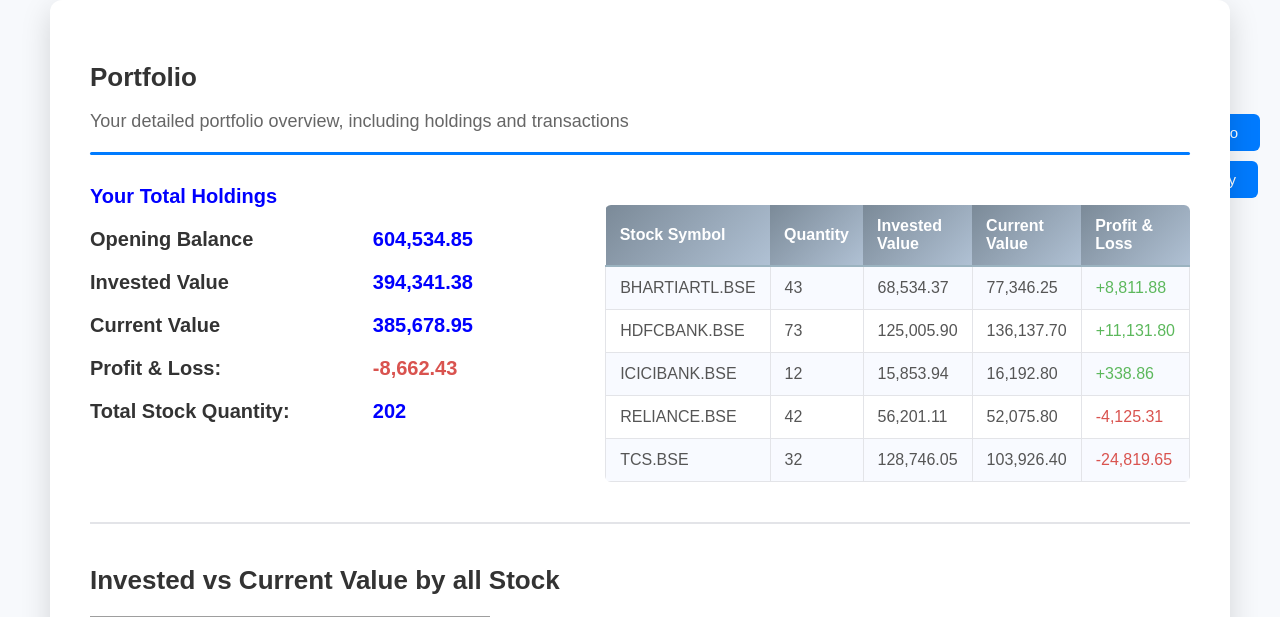
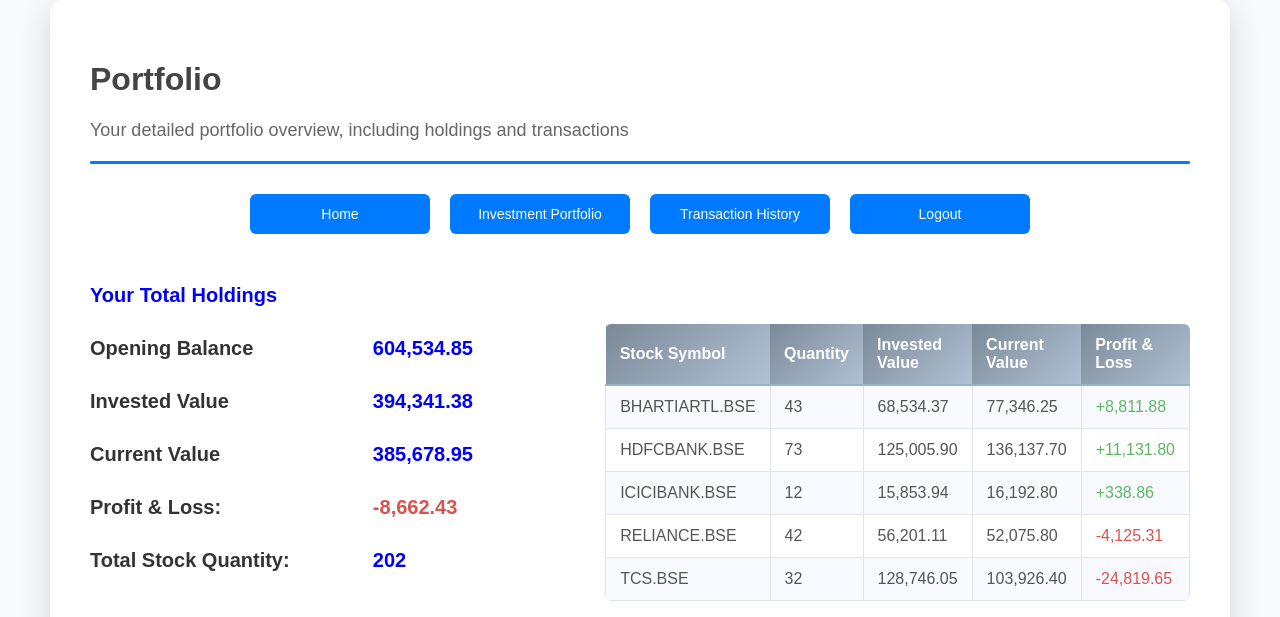
Before and after one commit to ankushp1650/zero-risk-trader, a Django app: page /auth/platform/ in a window 1280 px wide. Shown: the top 617 px of the page. Run offline with Django 4.2, Linux system fonts and the light colour scheme; a user stored in the database is signed in; data comes from the database, SQL or seed files in the repository; grey boxes are pictures that could not be loaded.

Commit message:
Updated some HTML files

```diff
--- a/auth_app/templates/portfolio/buy_stock.html
+++ b/auth_app/templates/portfolio/buy_stock.html
@@ -82,8 +82,8 @@
 
         .top-right-buttons {
             position: absolute;
-            top: 10px;
-            right: 10px;
+            top: 30px;
+            right: 400px;
             display: flex;
             gap: 10px;
             flex-wrap: wrap;
@@ -142,8 +142,8 @@
 </head>
 <body>
     <div class="top-right-buttons">
+        <a href="{% url 'investment_view' %}" class="btn">Back to Investment</a>
         <a href="{% url 'logout' %}" class="btn">Logout</a>
-        <a href="{% url 'investment_view' %}" class="btn">Back to Investment</a>
     </div>
 
     <div class="container">
--- a/auth_app/templates/portfolio/investment.html
+++ b/auth_app/templates/portfolio/investment.html
@@ -29,8 +29,8 @@
 
         .top-right-buttons {
             position: absolute;
-            top: 20px;
-            right: 20px;
+            top: 30px;
+            right: 400px;
             display: flex;
             gap: 10px;
         }
@@ -134,8 +134,8 @@
 </head>
 <body>
     <div class="top-right-buttons">
+        <a href="{% url 'dashboard' %}" class="btn">Home</a>
         <a href="{% url 'logout' %}" class="btn">Logout</a>
-        <a href="{% url 'dashboard' %}" class="btn">Home</a>
     </div>
     <h1 class="page-title">Welcome {{ request.user.username }} to the Investment Portfolio</h1>
 
--- a/auth_app/templates/portfolio/platform.html
+++ b/auth_app/templates/portfolio/platform.html
@@ -85,13 +85,14 @@
 .portfolio-info,
 .holdings-table {
     flex: 1;
+    margin-top: 20px;
 }
 
 /* Table styling */
 table {
     width: 100%;
     border-collapse: collapse;
-    margin-top: 20px;
+    margin-top:40px;
     font-size: 16px;
     background-color: #ffffff;
     border-radius: 6px;
@@ -128,31 +129,51 @@
     font-size: 16px;
 }
 
-/* Button container styles (top-right) */
+/* Button container styles (within the container) */
 .top-right-buttons {
-    position: absolute;
-    top: 20px;
-    right: 20px;
-    display: flex;
-    flex-direction: column;
-    align-items: center;
-    gap: 10px;
+     display: flex;
+    justify-content: center;  /* Center the buttons horizontally */
+    align-items: center;      /* Center the buttons vertically */
+    gap: 20px;                /* Space between the buttons */
+    margin-top: 10px;         /* Adds top margin if needed */
+    flex-wrap: wrap;          /* Allow buttons to wrap if the screen is too narrow */
 }
 
+/* Style for each button */
 .top-right-buttons a {
-    padding: 10px 22px;
-    font-size: 15px;
+    padding: 12px 20px;
+    font-size: 14px;
     font-weight: 500;
     color: #ffffff;
     background-color: #007bff;
     border-radius: 6px;
     text-decoration: none;
     transition: background-color 0.3s ease;
+    text-align: center;
+    width: 140px; /* Adjust the width of each button */
 }
-
+/* Alternatively, you can add space by using padding on portfolio-section */
+.portfolio-section {
+    margin-top: 30px; /* Space between the buttons and the portfolio section */
+}
+/* Hover effect for buttons */
 .top-right-buttons a:hover {
     background-color: #005bb5;
 }
+
+/* Responsive styles for smaller screens */
+@media (max-width: 768px) {
+    .top-right-buttons {
+        justify-content: center; /* Aligns buttons to the center on smaller screens */
+        gap: 25px; /* Adjust space between buttons on smaller screens */
+    }
+
+    .top-right-buttons a {
+        width: auto; /* Allow buttons to have flexible width */
+    }
+}
+
+
 
 /* Graph section container */
 #graph-section {
@@ -197,6 +218,7 @@
     color: blue;
     text-align: left;
     font-weight: bold;
+    margin-bottom: 10px;
 }
 
 /* PnL color styling */
@@ -294,20 +316,21 @@
 </head>
 
 <body>
-    <!-- Top right buttons for Logout, Home, Investment Portfolio, Transaction History -->
-    <div class="top-right-buttons">
-        <a href="{% url 'logout' %}" class="btn">Logout</a>
-        <a href="{% url 'dashboard' %}" class="btn">Home</a>
-        <a href="{% url 'investment_view' %}" class="btn">Investment Portfolio</a>
-        <a href="{% url 'transaction_history' %}" class="btn">Transaction History</a>
-    </div>
+
 
     <div class="container">
         <div class="btn-container">
-            <h2>Portfolio</h2>
+            <h1>Portfolio</h1>
             <h3>Your detailed portfolio overview, including holdings and transactions</h3>
 
             <div class="header-line"></div>
+<!-- Top right buttons for Logout, Home, Investment Portfolio, Transaction History -->
+<div class="top-right-buttons">
+    <a href="{% url 'dashboard' %}" class="btn">Home</a>
+    <a href="{% url 'investment_view' %}" class="btn">Investment Portfolio</a>
+    <a href="{% url 'transaction_history' %}" class="btn">Transaction History</a>
+    <a href="{% url 'logout' %}" class="btn">Logout</a>
+</div>
 
             <div class="portfolio-section">
                 <!-- Portfolio Info -->
--- a/auth_app/templates/portfolio/sell_stock.html
+++ b/auth_app/templates/portfolio/sell_stock.html
@@ -88,8 +88,8 @@
         /* Top-right buttons styling */
         .top-right-buttons {
             position: absolute;
-            top: 10px;
-            right: 10px;
+            top: 30px;
+            right: 400px;
             display: flex;
             gap: 10px;
         }
@@ -184,8 +184,8 @@
 </head>
 <body>
     <div class="top-right-buttons">
+        <a href="{% url 'investment_view' %}" class="btn">Back to Investment</a>
         <a href="{% url 'logout' %}" class="btn">Logout</a>
-        <a href="{% url 'investment_view' %}" class="btn">Back to Investment</a>
     </div>
 
     <div class="container">
--- a/auth_app/templates/stocks_analysis/select_symbol_stock.html
+++ b/auth_app/templates/stocks_analysis/select_symbol_stock.html
@@ -40,7 +40,6 @@
             top: 20px;
             right: 20px;
             display: flex;
-            flex-direction: column; /* Stack the buttons vertically */
             gap: 10px;
         }
 
@@ -147,8 +146,8 @@
     <div class="container">
         <h1>Stock Analysis</h1>
         <div class="top-right-buttons">
+            <a href="{% url 'dashboard' %}" class="btn">Home</a>
             <a href="{% url 'logout' %}" class="btn">Logout</a>
-            <a href="{% url 'dashboard' %}" class="btn">Home</a>
         </div>
 
         <!-- Dropdown for selecting stock symbol -->
```
Also changed, not shown: auth_app/templates/stocks_analysis/transaction_history.html (+29 -17 lines).
